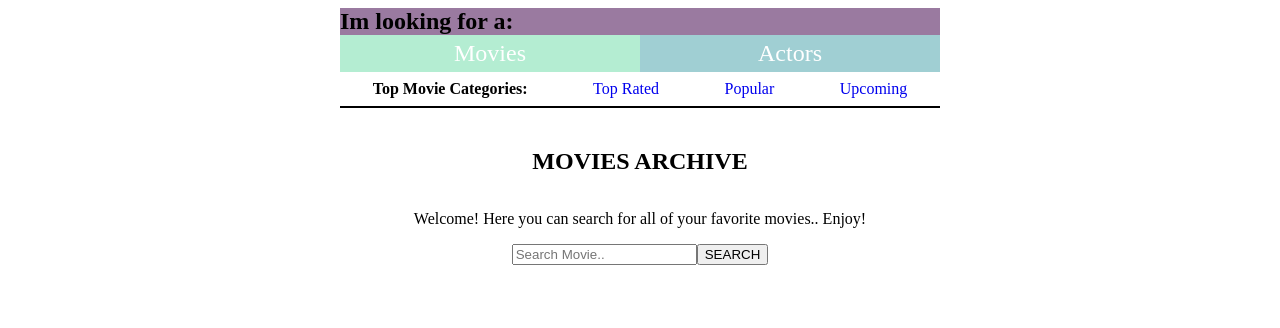
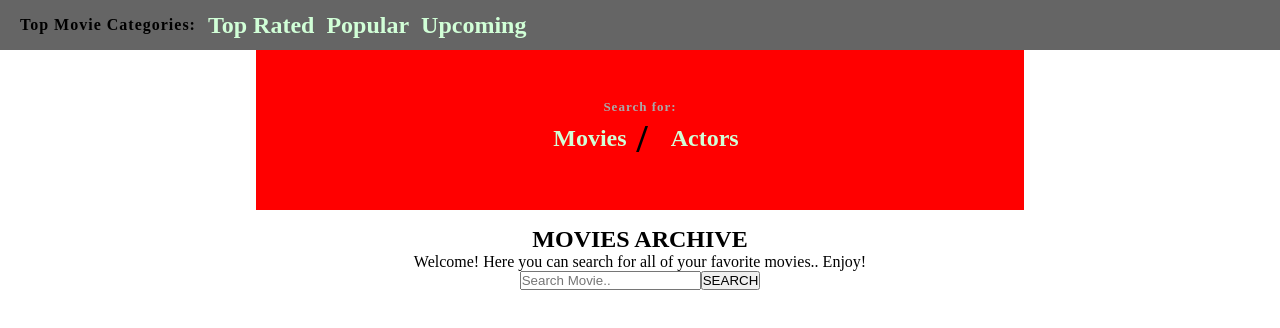
Before and after one commit to abdejohan/movie-app, an Angular app: page / in a window 1280 px wide. Shown: the top 328 px of the page. Built offline with nearby package versions, Linux system fonts and the light colour scheme.

Commit message:
Change frontpage/navigation html structure and layout   - Make the header contain top categories   - Work on flexbox issues, mostly adding containers around elements   - Remove unused styling/html

```diff
--- a/src/app/app.component.css
+++ b/src/app/app.component.css
@@ -4,16 +4,15 @@
   margin: 0px;
 }
 
-
-.container {
+.margin {
   display: flex;
   justify-content: center;
   align-items: center;
-  flex-flow: column nowrap;
+  margin-top: 1rem;
 }
 
-.content-container {
-  width: 600px;
+.center {
   display: flex;
   justify-content: center;
+  width: 70%;
 }
--- a/src/app/app.component.html
+++ b/src/app/app.component.html
@@ -1,6 +1,7 @@
-<div class="container">
-  <app-navigation></app-navigation>
-  <div class="content-container">
+
+<app-navigation></app-navigation>
+<div class="margin">
+  <div class="center">
     <router-outlet></router-outlet>
   </div>
 </div>
--- a/src/app/category/category.component.css
+++ b/src/app/category/category.component.css
@@ -19,7 +19,6 @@ ul {
   align-items: flex-start;
   flex-flow: column wrap;
   list-style-type: none;
-  width: 400px;
 
 }
 
--- a/src/app/navigation/navigation.component.css
+++ b/src/app/navigation/navigation.component.css
@@ -4,74 +4,97 @@
   padding: 0px;
 }
 
+@media (max-width: 600px) {
+  nav {
+  }
+}
+
+header {
+  display: flex;
+  flex-flow: column nowrap;
+  justify-content: center;
+  align-items: center;
+  width: 100%;
+}
+
 
 nav {
+  height: 50px;
+  width: 100%;
+  align-items: flex-start;
+  padding-left: 20px;
+  justify-content: center;
+  flex-flow: column wrap;
   display: flex;
-  justify-content: center;
-  align-items: center;
-  flex-flow: row wrap;
-  margin-bottom: 20px;
-  max-width: 600px;
-  min-width: 400px;
-  border-bottom: 2px solid black;
+  background-color: #656565;
+  width: 100%;
 }
 
 ul {
   display: flex;
-  justify-content: space-around;
+  justify-content: flex-start;
   align-items: center;
   flex-flow: row wrap;
-  width: 100%;
   list-style-type: none;
 }
 
-
 ul > li > a {
   text-decoration: none;
+  font-weight: 900;
+  color: #D1FFD7;
 }
 
-.red {
-  background-color: #B4EDD2;
-}
-
-
-.movie-actor-option {
-  flex: 1;
-}
-
-.movie-actor-option > a {
-  display: flex;
-  justify-content: center;
-  padding: .2em 1.2em;
-  color: white;
-}
-
-.blue {
-  background-color: #A0CFD3;
+ul > li > a:hover {
+  color: #A6D3A0;
 }
 
 
 .nav-list {
+  widows: 100%;
   flex-grow: 1;
   top: 0px;
-  background-color: gray;
+  max-width: 1000px;
 }
 
-.container-div {
-  padding: 0.5em 0px;
-}
 
 .title-text {
   display: block;
   font-weight: bolder;
   width: 100%;
+  letter-spacing: 1px;
 }
 
 .title-link {
   font-size: 1.5em;
 }
 
-.mini-header {
-  background-color: #9A7AA0;
-  width: 100%;
+.cat {
+  font-size: 1.5rem;
+  margin-left: .5em;
 }
+
+.slash {
+  color: black;
+  font-weight: 900;
+  letter-spacing: 1px;
+  padding: 0px 10px;
+  font-size: 40px;
+}
+
+.searchBox {
+  display: flex;
+  flex-flow: column nowrap;
+  justify-content: center;
+  align-items: center;
+  height: 10rem;
+}
+
+.search {
+  font-size: small;
+  color: darkgray;
+}
+
+section {
+  background-color: red;
+  width: 60%;
+}
--- a/src/app/navigation/navigation.component.html
+++ b/src/app/navigation/navigation.component.html
@@ -1,13 +1,20 @@
-<nav>
-  <h2 class="mini-header">Im looking for a:</h2>
-  <ul class="nav-list">
-    <li class="red movie-actor-option"><a routerLink="" class="title-link">Movies</a></li>
-    <li class="blue movie-actor-option"><a routerLink="actor" class="title-link">Actors</a></li>
-  </ul>
-  <ul class="container-div">
-    <li><span class="title-text">Top Movie Categories:</span></li>
-    <li><a [routerLink] = "['c1', 'top-rated']">Top Rated</a></li>
-    <li><a [routerLink] = "['c2', 'popular']">Popular</a></li>
-    <li><a [routerLink] = "['c3', 'upcoming']">Upcoming</a></li>
-  </ul>
-</nav>
+<header>
+  <nav>
+    <ul>
+      <li><span class="title-text">Top Movie Categories:</span></li>
+      <li><a class="cat" [routerLink] = "['c1', 'top-rated']">Top Rated</a></li>
+      <li><a class="cat" [routerLink] = "['c2', 'popular']">Popular</a></li>
+      <li><a class="cat" [routerLink] = "['c3', 'upcoming']">Upcoming</a></li>
+    </ul>
+  </nav>
+  <section class="searchBox">
+   <h2><span class="title-text search">Search for:</span></h2>
+    <div>
+      <ul>
+        <li><a class="cat" routerLink="">Movies</a></li>
+        <li><span class="slash">/</span></li>
+        <li><a class="cat" routerLink="actor">Actors</a></li>
+      </ul>
+    </div>
+  </section>
+</header>
--- a/src/styles.css
+++ b/src/styles.css
@@ -1 +1,7 @@
 /* You can add global styles to this file, and also import other style files */
+
+* {
+  box-sizing: border-box;
+  padding: 0px;
+  margin: 0px;
+}
```
